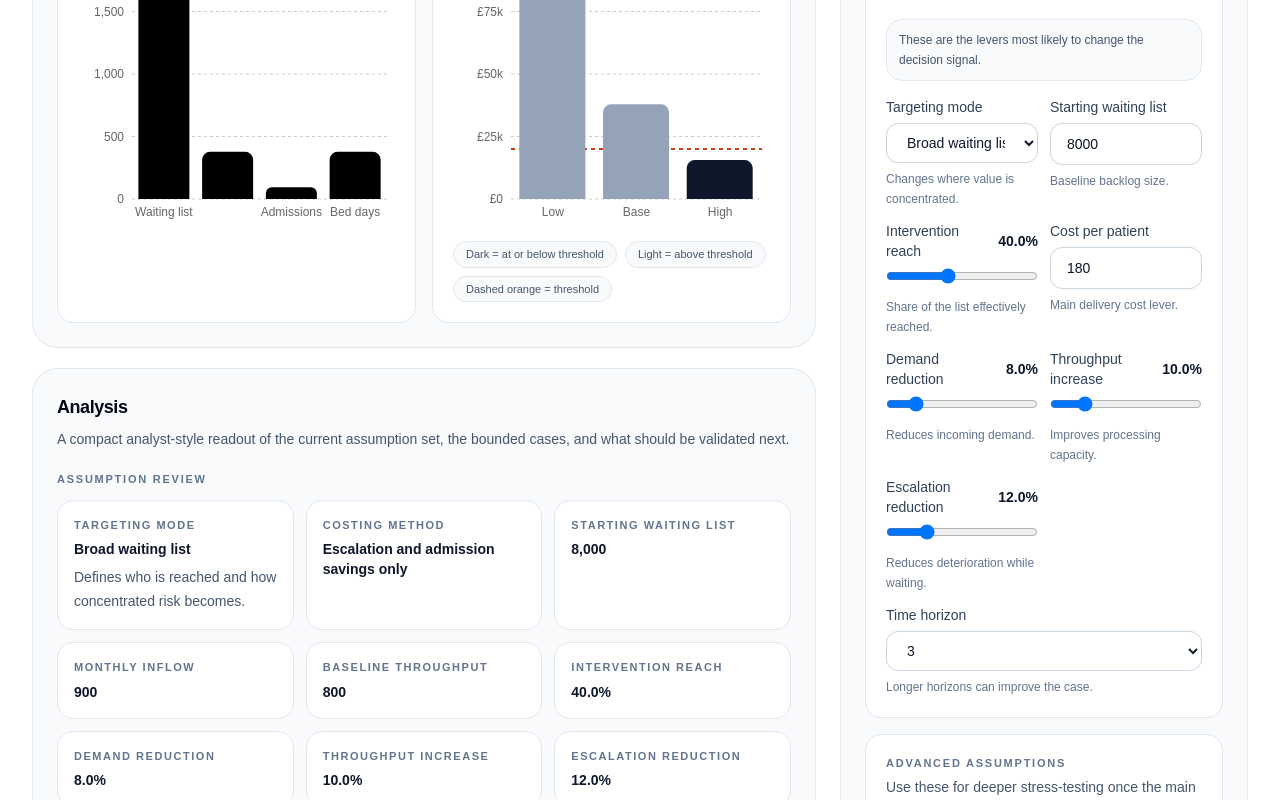
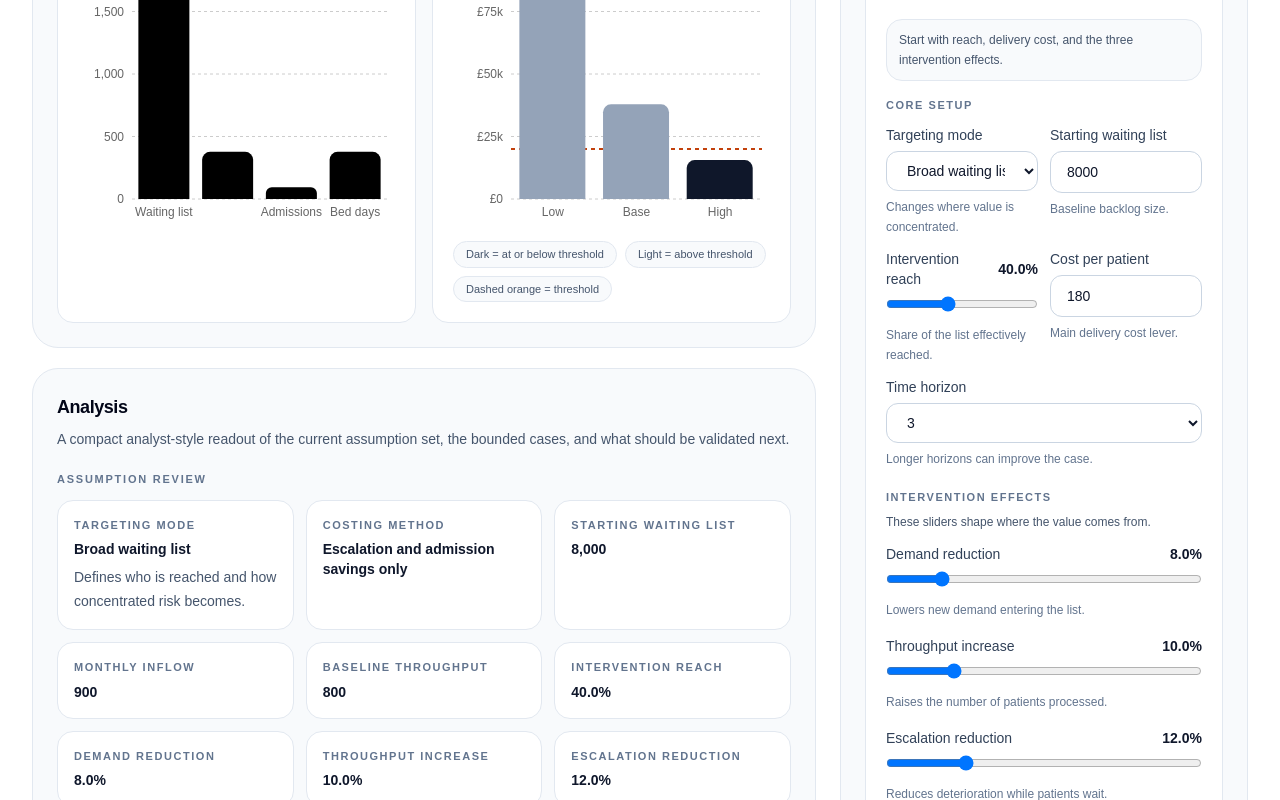
Before and after one commit to olivercareyncl/health-economics-scenario-lab, a Next.js app in the folder site/: page /sandboxes/waitwise in a window 1280 px wide. Shown: the part 1620-2420 px from the top of the page. Built offline with nearby package versions, Linux system fonts and the light colour scheme.

Commit message:
Update waitwise-app.tsx

```diff
--- a/site/src/components/waitwise/waitwise-app.tsx
+++ b/site/src/components/waitwise/waitwise-app.tsx
@@ -1536,12 +1536,17 @@ export default function WaitWiseApp() {
 
   const quickAssumptionNotice = (
     <div className="rounded-2xl border border-slate-200 bg-slate-50 px-3 py-2.5 text-xs leading-5 text-slate-600">
-      These are the levers most likely to change the decision signal.
+      Start with reach, delivery cost, and the three intervention effects.
     </div>
   );
 
   const assumptionsQuick = (
-    <div className="grid gap-4 lg:gap-3 xl:grid-cols-2">
+    <div className="space-y-5">
+      <div>
+        <p className="text-[11px] font-semibold uppercase tracking-[0.14em] text-slate-500">
+          Core setup
+        </p>
+        <div className="mt-3 grid gap-4 lg:gap-3 xl:grid-cols-2">
           <SelectInput
             label="Targeting mode"
             value={inputs.targeting_mode}
@@ -1579,6 +1584,28 @@ export default function WaitWiseApp() {
             help="Main delivery cost lever."
           />
 
+          <div className="xl:col-span-2">
+            <SelectInput
+              label="Time horizon"
+              value={String(inputs.time_horizon_years) as "1" | "3" | "5"}
+              options={["1", "3", "5"]}
+              onChange={(value) =>
+                updateInput("time_horizon_years", Number(value) as 1 | 3 | 5)
+              }
+              help="Longer horizons can improve the case."
+            />
+          </div>
+        </div>
+      </div>
+
+      <div>
+        <p className="text-[11px] font-semibold uppercase tracking-[0.14em] text-slate-500">
+          Intervention effects
+        </p>
+        <p className="mt-1.5 text-xs leading-5 text-slate-600">
+          These sliders shape where the value comes from.
+        </p>
+        <div className="mt-3 grid gap-4">
           <SliderInput
             label="Demand reduction"
             value={inputs.demand_reduction_effect}
@@ -1587,7 +1614,7 @@ export default function WaitWiseApp() {
             max={0.5}
             step={0.01}
             display={formatPercent(inputs.demand_reduction_effect)}
-        help="Reduces incoming demand."
+            help="Lowers new demand entering the list."
           />
 
           <SliderInput
@@ -1598,7 +1625,7 @@ export default function WaitWiseApp() {
             max={0.5}
             step={0.01}
             display={formatPercent(inputs.throughput_increase_effect)}
-        help="Improves processing capacity."
+            help="Raises the number of patients processed."
           />
 
           <SliderInput
@@ -1609,19 +1636,9 @@ export default function WaitWiseApp() {
             max={0.5}
             step={0.01}
             display={formatPercent(inputs.escalation_reduction_effect)}
-        help="Reduces deterioration while waiting."
-      />
-
-      <div className="xl:col-span-2">
-        <SelectInput
-          label="Time horizon"
-          value={String(inputs.time_horizon_years) as "1" | "3" | "5"}
-          options={["1", "3", "5"]}
-          onChange={(value) =>
-            updateInput("time_horizon_years", Number(value) as 1 | 3 | 5)
-          }
-          help="Longer horizons can improve the case."
-        />
+            help="Reduces deterioration while patients wait."
+          />
+        </div>
       </div>
     </div>
   );
@@ -1636,7 +1653,7 @@ export default function WaitWiseApp() {
           aria-expanded={openSections["advanced-delivery"]}
         >
           <span className="text-sm font-medium text-slate-900">
-            Delivery persistence
+            Flow and persistence
           </span>
           <ChevronDown
             className={cx(
@@ -1648,6 +1665,9 @@ export default function WaitWiseApp() {
 
         {openSections["advanced-delivery"] ? (
           <div className="border-t border-slate-200 p-4">
+            <p className="mb-4 text-xs leading-5 text-slate-600">
+              Use these to adjust flow pressure and how effects hold over time.
+            </p>
             <div className="grid gap-4 xl:grid-cols-2">
               <NumberInput
                 label="Monthly inflow"
@@ -1710,6 +1730,9 @@ export default function WaitWiseApp() {
 
         {openSections["advanced-pathway"] ? (
           <div className="border-t border-slate-200 p-4">
+            <p className="mb-4 text-xs leading-5 text-slate-600">
+              Use these to change deterioration risk, admissions, and health gain.
+            </p>
             <div className="grid gap-4 xl:grid-cols-2">
               <SliderInput
                 label="Monthly escalation rate"
@@ -1774,6 +1797,9 @@ export default function WaitWiseApp() {
 
         {openSections["advanced-economics"] ? (
           <div className="border-t border-slate-200 p-4">
+            <p className="mb-4 text-xs leading-5 text-slate-600">
+              Use these to change how value is counted and interpreted.
+            </p>
             <div className="grid gap-4 xl:grid-cols-2">
               <SelectInput
                 label="Costing method"
@@ -1993,7 +2019,7 @@ export default function WaitWiseApp() {
               <button
                 type="button"
                 onClick={resetToBaseCase}
-                className="inline-flex items-center gap-2 rounded-xl border border-slate-300 bg-white px-4 py-2 text-sm font-medium text-slate-700 transition hover:bg-slate-100"
+                className="inline-flex items-center gap-2 rounded-xl border border-slate-300 bg-white px-3 py-1.5 text-sm font-medium text-slate-600 transition hover:bg-slate-100"
               >
                 <RotateCcw className="h-4 w-4" />
                 Reset to base case
```
Lines whose indentation alone changed are shown as unchanged.
